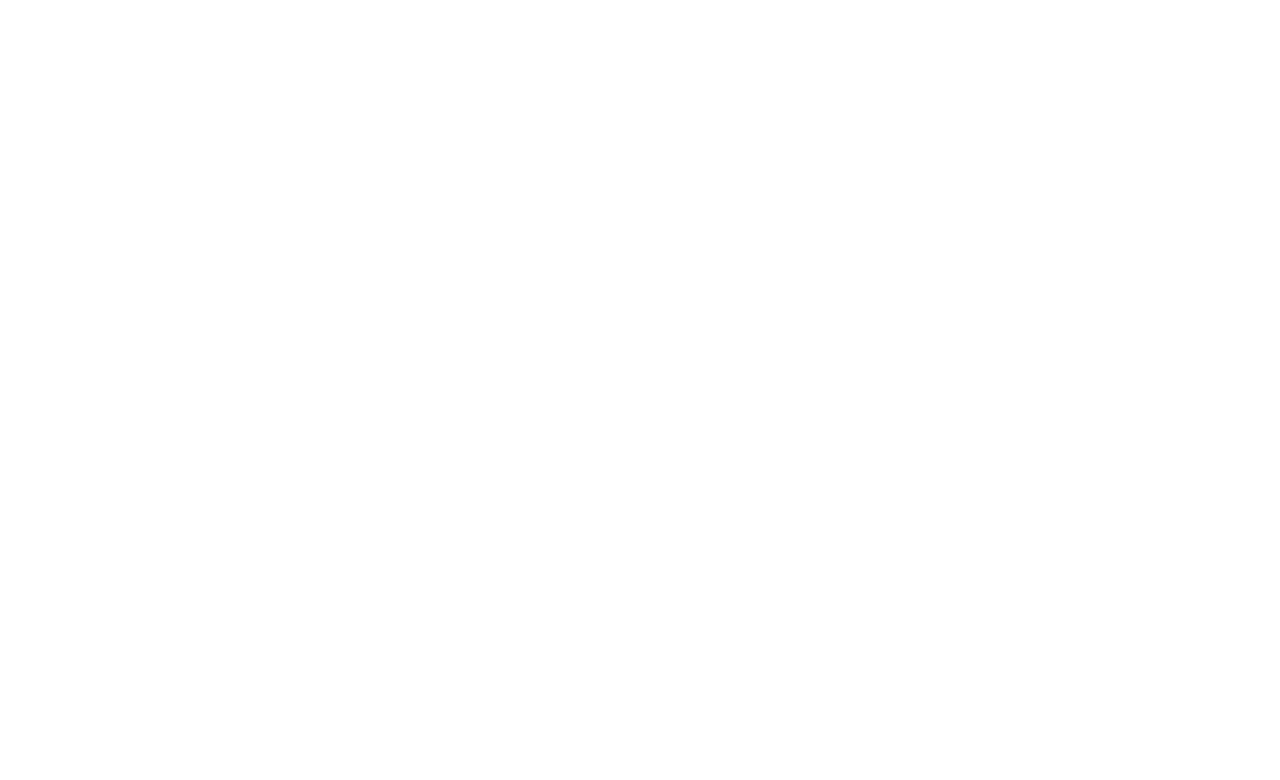
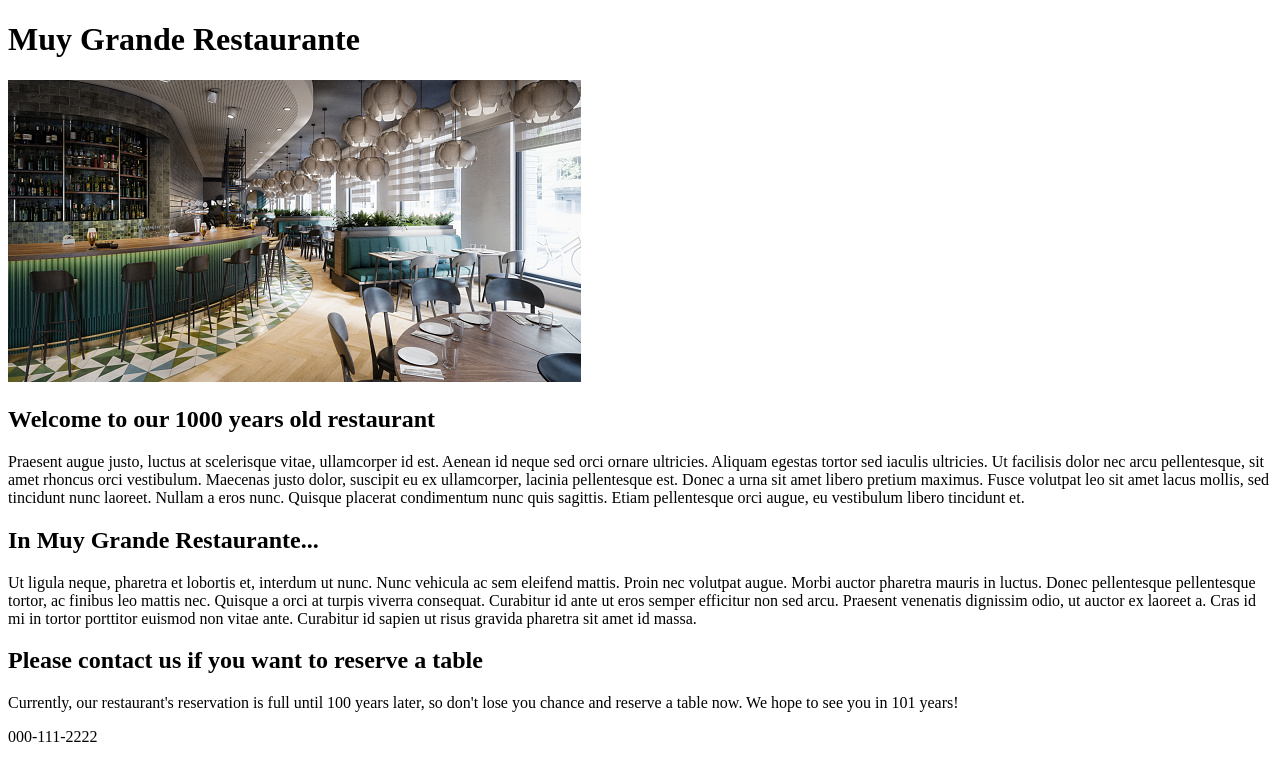
Before and after one commit to vinhbt241/odin-js-restaurant, a website built with webpack: page dist/index.html in a window 1280 px wide. Built offline with nearby package versions, Linux system fonts and the light colour scheme.

Commit message:
hardcode barebone structure of restaurant page

```diff
--- a/dist/index.html
+++ b/dist/index.html
@@ -11,7 +11,15 @@
 </head>
 <body>
   <div id="content">
-
+    <h1>Muy Grande Restaurante</h1>
+    <img src="../src/restaurant.jpg" alt="Our restaurant">
+    <h2>Welcome to our 1000 years old restaurant</h2>
+    <p>Praesent augue justo, luctus at scelerisque vitae, ullamcorper id est. Aenean id neque sed orci ornare ultricies. Aliquam egestas tortor sed iaculis ultricies. Ut facilisis dolor nec arcu pellentesque, sit amet rhoncus orci vestibulum. Maecenas justo dolor, suscipit eu ex ullamcorper, lacinia pellentesque est. Donec a urna sit amet libero pretium maximus. Fusce volutpat leo sit amet lacus mollis, sed tincidunt nunc laoreet. Nullam a eros nunc. Quisque placerat condimentum nunc quis sagittis. Etiam pellentesque orci augue, eu vestibulum libero tincidunt et. </p>
+    <h2>In Muy Grande Restaurante...</h2>
+    <p>Ut ligula neque, pharetra et lobortis et, interdum ut nunc. Nunc vehicula ac sem eleifend mattis. Proin nec volutpat augue. Morbi auctor pharetra mauris in luctus. Donec pellentesque pellentesque tortor, ac finibus leo mattis nec. Quisque a orci at turpis viverra consequat. Curabitur id ante ut eros semper efficitur non sed arcu. Praesent venenatis dignissim odio, ut auctor ex laoreet a. Cras id mi in tortor porttitor euismod non vitae ante. Curabitur id sapien ut risus gravida pharetra sit amet id massa.</p>
+    <h2>Please contact us if you want to reserve a table</h2>
+    <p>Currently, our restaurant's reservation is full until 100 years later, so don't lose you chance and reserve a table now. We hope to see you in 101 years!</p>
+    <p>000-111-2222</p>
   </div>
 </body>
 </html>
```
Also changed, not shown: src/restaurant.jpg (added).
